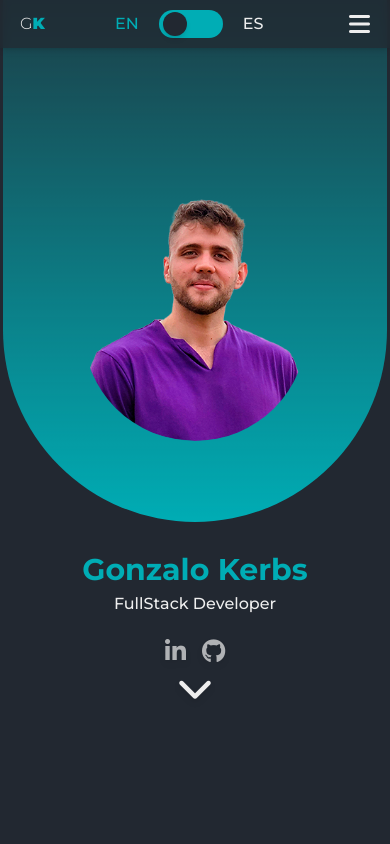
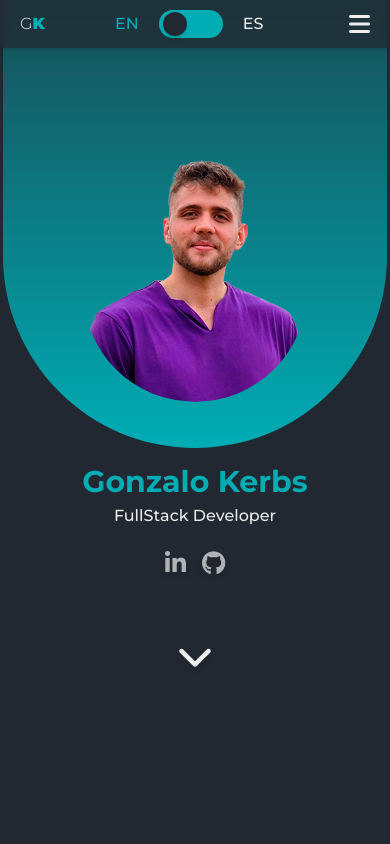
Before and after one commit to SbrekDev/Gonzalo-Kerbs-Portafolio, a React (Vite) app: page / in a window 390 px wide. Shown: the top 844 px of the page. Built offline with nearby package versions, Linux system fonts and the light colour scheme; some icons are missing.

Commit message:
fix presentation

```diff
--- a/src/components/PresentationComponent.tsx
+++ b/src/components/PresentationComponent.tsx
@@ -18,13 +18,13 @@ const PresentationComponent = () => {
         <img src="/wave-accent.svg" alt="efecto de animacion" className="fixed top-0 right-[-680px] scale-y-[-1] rotate-90"/>
         <img src="/wave-accent.svg" alt="efecto de animacion" className="fixed top-0 left-[-680px] rotate-90"/>
       <div
-        className="w-full h-screen flex flex-col justify-center"
+        className="w-full h-screen flex flex-col justify-start mt-24 md:justify-center md:mt-0"
         id="home"
       >
-        <div className="flex flex-col justify-center items-center gap-12 w-11/12 mx-auto lg:w-full py-16 xl:flex-row xl:gap-20">
+        <div className="flex flex-col justify-center items-center gap-4 w-11/12 mx-auto lg:w-full py-16 xl:flex-row xl:gap-20">
           <div className="md:p-10">
-            <div className="flex justify-center items-center size-72 relative">
-              <div className="absolute w-96 h-[220%] rounded-b-full left-1/2 top-[-100%] -translate-x-1/2 bg-gradient-to-b from-transparent to-accent"></div>
+            <div className="flex justify-center items-start md:items-center size-72 relative">
+              <div className="absolute w-96 h-[220%] rounded-b-full left-1/2 top-[-120%] md:top-[-100%] -translate-x-1/2 bg-gradient-to-b from-transparent to-accent"></div>
               <img
                 data-aos="zoom-in"
                 data-aos-duration="600"
@@ -34,7 +34,7 @@ const PresentationComponent = () => {
               />
             </div>
           </div>
-          <div className="flex justify-center flex-col mt-10 md:mt-0 xl:items-start select-none">
+          <div className="flex justify-center flex-col xl:items-start select-none">
             <h1
               data-aos="fade-right"
               data-aos-duration="500"
@@ -89,7 +89,7 @@ const PresentationComponent = () => {
           data-aos="fade-up"
           data-aos-duration="1000"
           data-aos-offset="0"
-          className="flex justify-center h-24 absolute bottom-20 md:bottom-5 right-0 left-0"
+          className="flex justify-center h-56 md:h-24 absolute bottom-20 md:bottom-5 right-0 left-0"
         >
           <a
             className="text-primary-light hover:scale-150 md:transition-all hover:text-accent "
```
